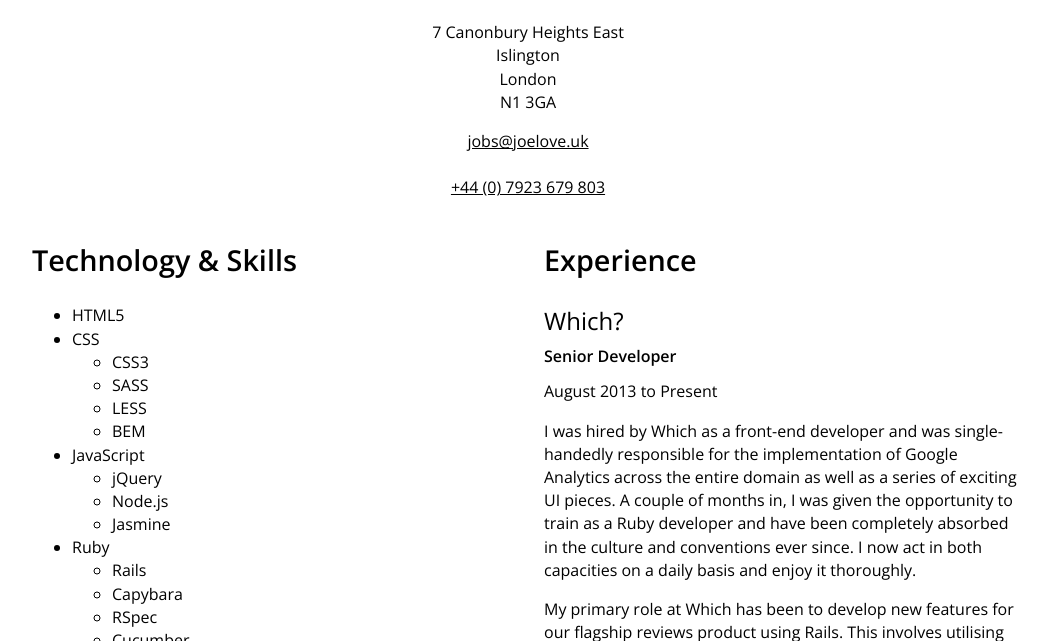
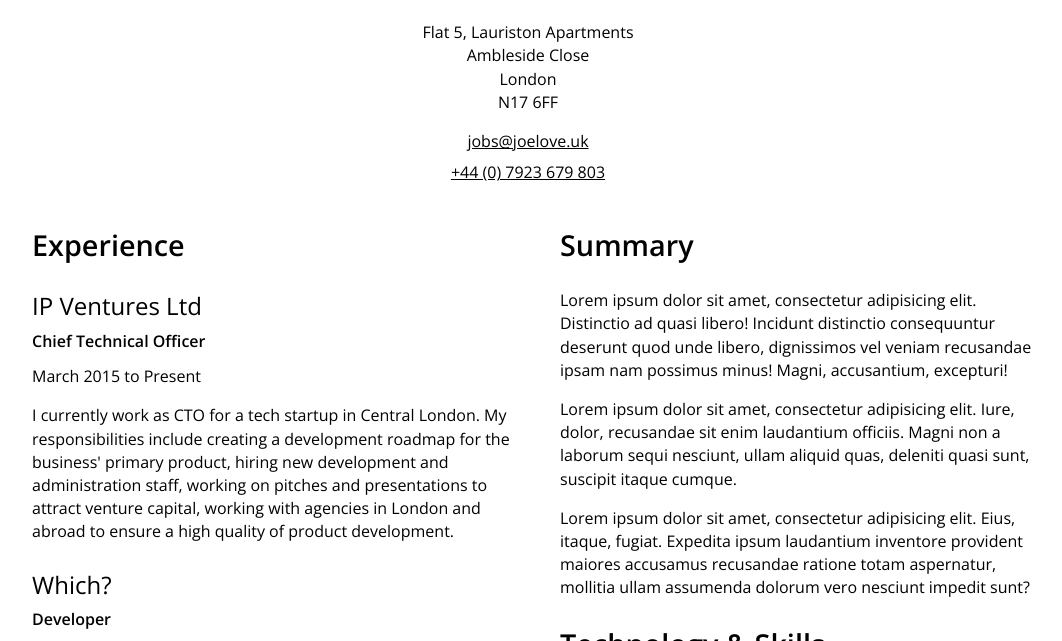
Before and after one commit to joelove/cv, a plain HTML site: page public/index.html in a window 1280 px wide. Shown: the part 149-790 px from the top of the page, without its empty margins (112-1174 px from the left). Drawn offline with nearby package versions, Linux system fonts and the light colour scheme.

Commit message:
minor rearrangement

```diff
--- a/public/index.html
+++ b/public/index.html
@@ -14,22 +14,86 @@
 
   <div class="address">
     <p>
-      7 Canonbury Heights East<br/>
-      Islington<br/>
-      London<br/>
-      N1 3GA
+      Flat 5, Lauriston Apartments<br>
+      Ambleside Close<br>
+      London<br>
+      N17 6FF
     </p>
   </div>
 
   <div class="contact-details">
-    <p>
-      <a href="mailto:jobs@joelove.uk" class="contact-details__email">jobs@joelove.uk</a><br/><br/>
-      <a href="tel:+447847071079" class="contact-details__phone">+44 (0) 7923&nbsp;679&nbsp;803</a>
-    </p>
+    <a href="mailto:jobs@joelove.uk" class="contact-details__email">jobs@joelove.uk</a>
+    <a href="tel:+447923679803" class="contact-details__phone">+44 (0) 7923&nbsp;679&nbsp;803</a>
   </div>
 </header>
 
 <main>
+  <section class="experience">
+    <h2 class="experience__title">Experience</h2>
+
+    <article class="experience__item--ip-ventures">
+      <h3>IP Ventures Ltd</h3>
+      <h4>Chief Technical Officer</h4>
+      <time datetime="2015-03-01">March 2015 to Present</time>
+      <p>I currently work as CTO for a tech startup in Central London. My responsibilities include creating a development roadmap for the business' primary product, hiring new development and administration staff, working on pitches and presentations to attract venture capital, working with agencies in London and abroad to ensure a high quality of product development.</p>
+    </article>
+
+    <article class="experience__item--which">
+      <h3>Which?</h3>
+      <h4>Developer</h4>
+      <time datetime="2013-07-01">August 2013 to March 2015</time>
+      <p>I was hired by Which as a front-end developer and was single-handedly responsible for the implementation of Google Analytics across the entire domain as well as a series of exciting UI pieces. A couple of months in, I was given the opportunity to train as a Ruby developer and have been completely absorbed in the culture and conventions ever since. I now act in both capacities on a daily basis and enjoy it thoroughly.</p>
+      <p>My primary role at Which has been to develop new features for our flagship reviews product using Rails. This involves utilising Capybara, Cucumber, RSpec and Jasmine to write integration, behaviour and unit tests to drive the development of the code. A large part of this responsibility is managing and grooming product requirements, creating talks and technical demonstrations, and mentoring other developers.</p>
+    </article>
+
+    <article class="experience__item--lemondigits">
+      <h3>Lemon Digits</h3>
+      <h4>CTO, Senior Developer</h4>
+      <time datetime="2012-07-01">July 2012 to August 2013</time>
+      <p>I recently co-founded a successful web development startup based in Central London. My responsibilities included:</p>
+      <p>Creating clean, standards compliant markup and maintainable stylesheets; using CSS and JavaScript to create modern and intuitive user interfaces; developing web frameworks and working with APIs using PHP and Node.js; utilising version control (Git/SVN) to effectively collaborate with a team of software developers; acting as scrum master for our agile development team.</p>
+      <p>I also worked closely with clients, including writing proposals from client briefs, managing payment schedules, and using feedback to improve company working process and client experience.</p>
+    </article>
+
+    <article class="experience__item--systemagic">
+      <h3>Systemagic Ltd</h3>
+      <h4>IT Support Technician</h4>
+      <time datetime="2011-03-01">March 2011 to July 2012</time>
+      <p>I worked at Systemagic as an IT support technician, this included a variety of server upkeep responsibilities and also web domain administration. I worked closely with a national hosting and telecoms partner company to provide support, administrate and configure servers, and train users; this also meant communicating with clients effectively to solve issues remotely and on-site.</p>
+    </article>
+
+    <article class="experience__item--mailboxes">
+      <h3>Mail Boxes Etc</h3>
+      <h4>Web Developer and Centre Associate</h4>
+      <time datetime="2010-06-01">June 2010 to March 2011</time>
+      <p>During my time with Mail Boxes, I worked using specialised software packages and technology to create and produce high quality digital prints for clients. I was also responsible for updating, amending and contributing to the continuing development of the company website using PHP and MySQL.</p>
+    </article>
+
+    <article class="experience__item--wildoak">
+      <h3>Wildoak Properties Ltd</h3>
+      <h4>Web Developer and IT Systems Administrator</h4>
+      <time datetime="2009-11-01">November 2009 to June 2010</time>
+      <p>After building a website for Wildoak Properties as a freelance consultant six months earlier, I was hired by the company to assist full-time in the opening of the new business’ first office in the centre of Bath. I developed their entire website and created their property management database and administrative interface.</p>
+      <p>I was also responsible for managing and designing all brand assets and advertising releases for the company, including company logo, office frontage and custom window frosting.</p>
+    </article>
+
+    <article class="experience__item--freelance">
+      <h3>Freelance Web Designer and Developer</h3>
+      <h4>Web Application Development for various commercial clients</h4>
+      <time datetime="2008-02-01">March 2008 to Present</time>
+      <p>I have been working on-and-off as a freelance web developer for over six years, this includes working directly with clients to design and negotiate briefs and cultivating reliable time management skills to ensure deadlines are met consistently.</p>
+    </article>
+  </section>
+
+  <section class="summary">
+    <h2 class="summary__title">Summary</h2>
+    <div class="summary__text">
+      <p>Lorem ipsum dolor sit amet, consectetur adipisicing elit. Distinctio ad quasi libero! Incidunt distinctio consequuntur deserunt quod unde libero, dignissimos vel veniam recusandae ipsam nam possimus minus! Magni, accusantium, excepturi!</p>
+      <p>Lorem ipsum dolor sit amet, consectetur adipisicing elit. Iure, dolor, recusandae sit enim laudantium officiis. Magni non a laborum sequi nesciunt, ullam aliquid quas, deleniti quasi sunt, suscipit itaque cumque.</p>
+      <p>Lorem ipsum dolor sit amet, consectetur adipisicing elit. Eius, itaque, fugiat. Expedita ipsum laudantium inventore provident maiores accusamus recusandae ratione totam aspernatur, mollitia ullam assumenda dolorum vero nesciunt impedit sunt?</p>
+    </div>
+  </section>
+
   <section class="tech-and-skills">
     <h2 class="tech-and-skills__title">Technology &amp; Skills</h2>
     <div class="tech-and-skills__technology">
@@ -75,6 +139,7 @@
         <li>The ability to work to a schedule, work with existing organisational methods and also make constructive contributions to the structure of service within a business.</li>
       </ul>
     </div>
+  </section>
 
   <section class="library">
     <h2 class="library__title">Library</h2>
@@ -96,74 +161,9 @@
       <li>Decoding HTML5 <i>by Jeffrey&nbsp;Way</i></li>
     </ul>
   </section>
-  </section>
-
-  <section class="experience">
-    <h2 class="experience__title">Experience</h2>
-
-    <article class="experience__item--which">
-      <h3>Which?</h3>
-      <h4>Senior Developer</h4>
-      <time datetime="2013-07-01">August 2013 to Present</time>
-      <p>I was hired by Which as a front-end developer and was single-handedly responsible for the implementation of Google Analytics across the entire domain as well as a series of exciting UI pieces. A couple of months in, I was given the opportunity to train as a Ruby developer and have been completely absorbed in the culture and conventions ever since. I now act in both capacities on a daily basis and enjoy it thoroughly.</p>
-      <p>My primary role at Which has been to develop new features for our flagship reviews product using Rails. This involves utilising Capybara, Cucumber, RSpec and Jasmine to write integration, behaviour and unit tests to drive the development of the code. A large part of this responsibility is managing and grooming product requirements, creating talks and technical demonstrations, and mentoring other developers.</p>
-      <p>Recently we have started development of a new Rails application to replace the existing product. This meant re-designing the entire domain model; discussing and implementing code quality, acceptance testing, and auditing tools; and assisting in the hiring and screening of new Ruby developers.</p>
-    </article>
-
-    <article class="experience__item--lemondigits">
-      <h3>Lemon Digits</h3>
-      <h4>CTO, Senior Developer</h4>
-      <time datetime="2012-07-01">July 2012 to August 2013</time>
-      <p>I recently co-founded a successful web development startup based in Central London. My responsibilities included:</p>
-      <p>Creating clean, standards compliant markup and maintainable stylesheets; using CSS and JavaScript to create modern and intuitive user interfaces; developing web frameworks and working with APIs using PHP and Node.js; utilising version control (Git/SVN) to effectively collaborate with a team of software developers; acting as scrum master for our agile development team.</p>
-      <p>I also worked closely with clients, including writing proposals from client briefs, managing payment schedules, and using feedback to improve company working process and client experience.</p>
-    </article>
-
-    <div class="experience__more-info" id="more-experience">
-      <article class="experience__item--systemagic">
-        <h3>Systemagic Ltd</h3>
-        <h4>IT Support Technician</h4>
-        <time datetime="2011-03-01">March 2011 to July 2012</time>
-        <p>I worked at Systemagic as an IT support technician, this included a variety of server upkeep responsibilities and also web domain administration. I worked closely with a national hosting and telecoms partner company to provide support, administrate and configure servers, and train users; this also meant communicating with clients effectively to solve issues remotely and on-site.</p>
-      </article>
-
-      <article class="experience__item--mailboxes">
-        <h3>Mail Boxes Etc</h3>
-        <h4>Web Developer and Centre Associate</h4>
-        <time datetime="2010-06-01">June 2010 to March 2011</time>
-        <p>During my time with Mail Boxes, I worked using specialised software packages and technology to create and produce high quality digital prints for clients. I was also responsible for updating, amending and contributing to the continuing development of the company website using PHP and MySQL.</p>
-      </article>
-
-      <article class="experience__item--wildoak">
-        <h3>Wildoak Properties Ltd</h3>
-        <h4>Web Developer and IT Systems Administrator</h4>
-        <time datetime="2009-11-01">November 2009 to June 2010</time>
-        <p>After building a website for Wildoak Properties as a freelance consultant six months earlier, I was hired by the company to assist full-time in the opening of the new business’ first office in the centre of Bath. I developed their entire website and created their property management database and administrative interface.</p>
-        <p>I was also responsible for managing and designing all brand assets and advertising releases for the company, including company logo, office frontage and custom window frosting.</p>
-      </article>
-
-      <article class="experience__item--freelance">
-        <h3>Freelance Web Designer and Developer</h3>
-        <h4>Web Application Development for various commercial clients</h4>
-        <time datetime="2008-02-01">March 2008 to Present</time>
-        <p>I have been working on-and-off as a freelance web developer for over six years, this includes working directly with clients to design and negotiate briefs and cultivating reliable time management skills to ensure deadlines are met consistently.</p>
-      </article>
-    </div>
-
-    <span class="experience__toggle experience__toggle--more" aria-controls="more-experience" aria-expanded="false" role="button">employment history</span>
-  </section>
 </main>
 
 <footer>
-  <section class="faq">
-    <h2>Frequently Asked Questions</h2>
-
-    <h4>Why haven't you included your education history?!</h4>
-    <p>We both know that my education history isn't relevant to anything you want to hire me for! I'm looking for a team that's interested in my contributions and knowledge. I'm more than happy to discuss my qualifications if you'd like to know! Just give me a call, any time.</p>
-
-    <h4>Shouldn't this CV be a PDF or a DOC?!</h4>
-    <p>I'm not a big fan of Word documents. I'd also love you to be able to view this on your mobile if you wish, and PDFs usually make that really awkward. If you would really like a PDF to keep for later, you can <a href="http://www.htmlpdf.com/" target="_blank">use this website to convert the page</a>. Sorted.</p>
-  </section>
 </footer>
 
 <link rel="stylesheet" property="stylesheet" href="http://fonts.googleapis.com/css?family=Open+Sans:300,400,600">
--- a/public/styles/main.css
+++ b/public/styles/main.css
@@ -47,7 +47,6 @@
 }
 
 header {
-  max-width: auto;
   padding: 1em 2em;
 }
 
@@ -120,12 +119,17 @@
   }
 
   main {
-    width: 62em;
+    width: 64em;
     max-width: 100%;
   }
 
-  .tech-and-skills {
-    padding-right: 1em;
+  .contact-details {
+    margin-bottom: 1em;
+  }
+
+  .contact-details__email, .contact-details__phone {
+    margin-top: 0.5em;
+    display: block;
   }
 
   .tech-and-skills__skills {
@@ -135,9 +139,10 @@
   .experience {
     padding-left: 1em;
     margin-top: 0;
+    margin-right: 3em;
   }
 
-  .tech-and-skills, .experience, .library {
+  .summary, .tech-and-skills, .experience, .library {
     width: 30em;
     float: left;
   }
```
Lines whose indentation alone changed are shown as unchanged.
